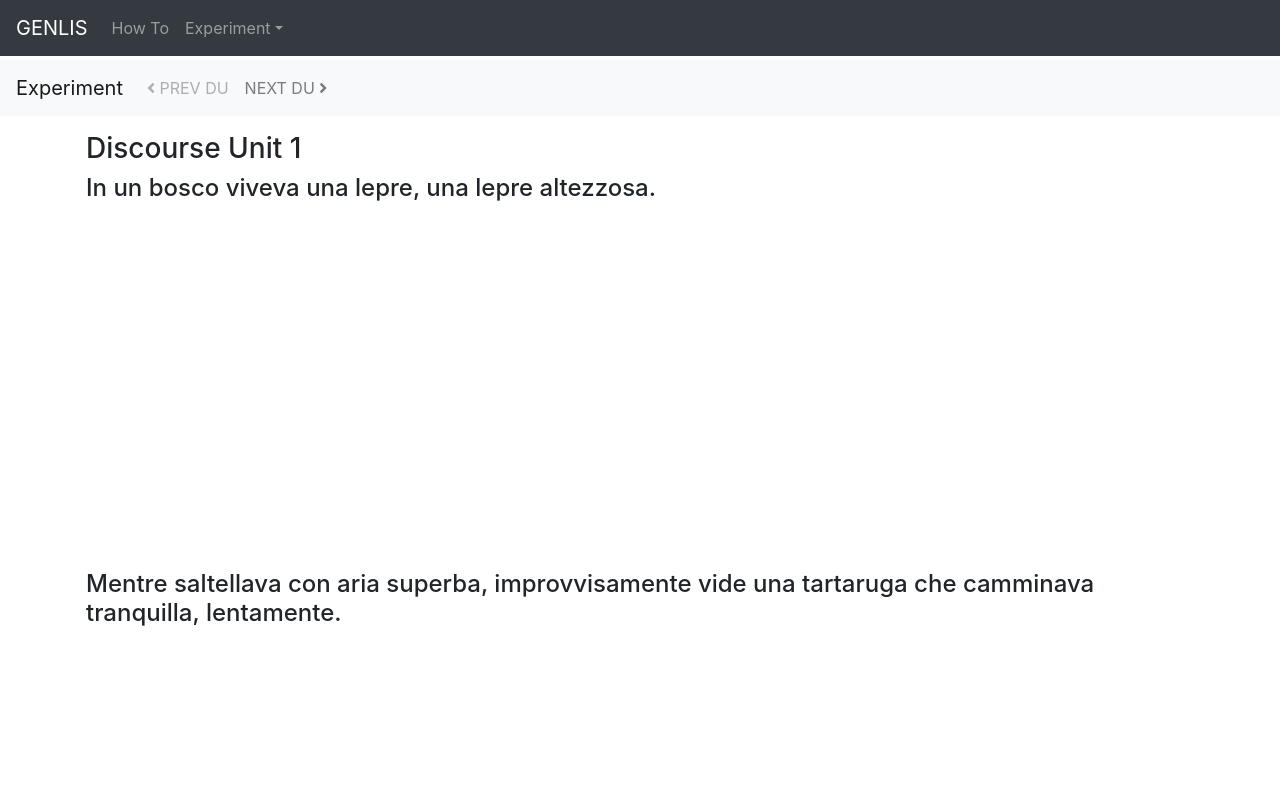
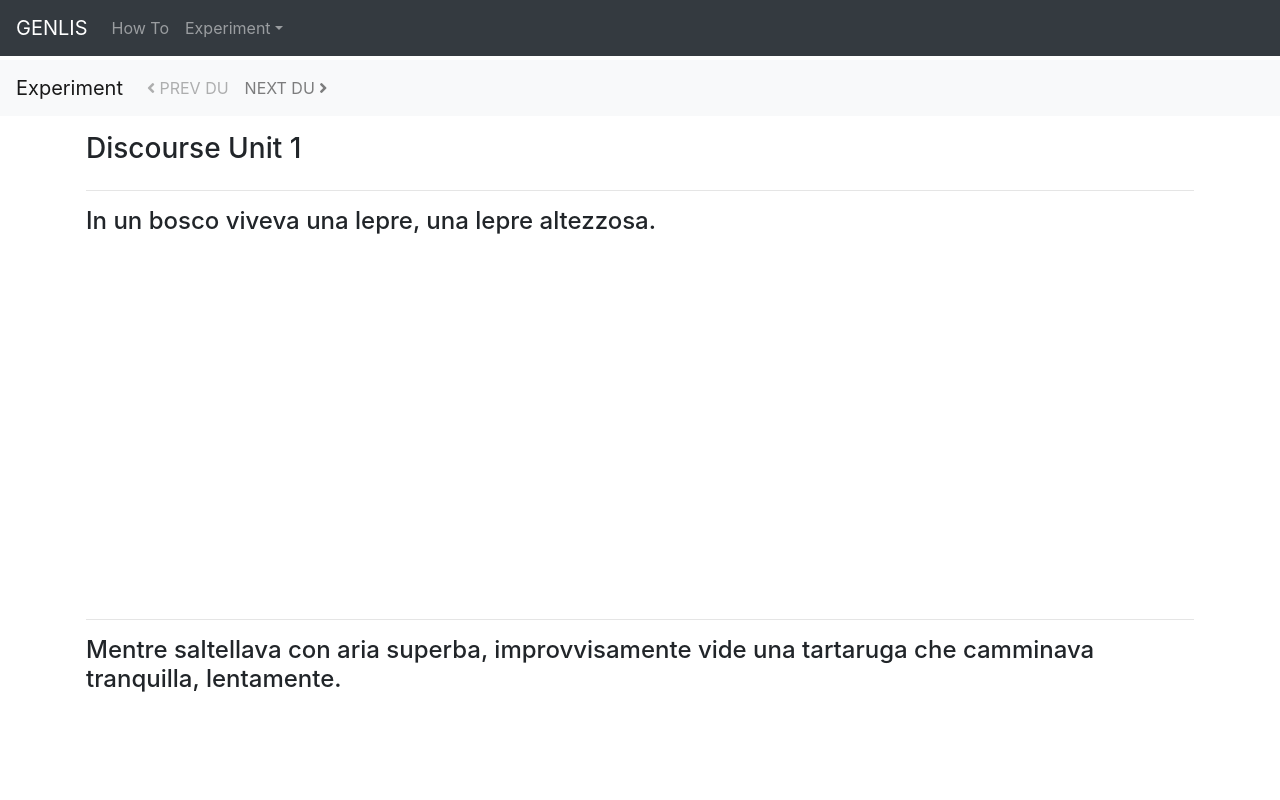
Before and after one commit to fstiffo/genlis, a React (Create React App) app: page /experiment/1 in a window 1280 px wide. Shown: the top 800 px of the page. Built offline with nearby package versions, Linux system fonts and the light colour scheme; the HTML template or start-up script is replaced by a standard one.

Commit message:
Update Video Row

```diff
--- a/src/VideoRow.js
+++ b/src/VideoRow.js
@@ -7,6 +7,7 @@ class VideoCol extends React.Component {
   render() {
     return (
       <Col>
+        <hr />
         <h4>{this.props.text}</h4>
         <ReactPlayer
           url={"https://www.youtube.com/watch?v=" + this.props.youtube}
@@ -19,7 +20,7 @@ class VideoCol extends React.Component {
 class VideoRow extends React.Component {
   render() {
     let keys = Array.from(this.props.texts.keys());
-    let cols = keys.map(key => (
+    let cols = keys.map((key) => (
       <VideoCol
         key={key}
         text={this.props.texts[key]}
```
